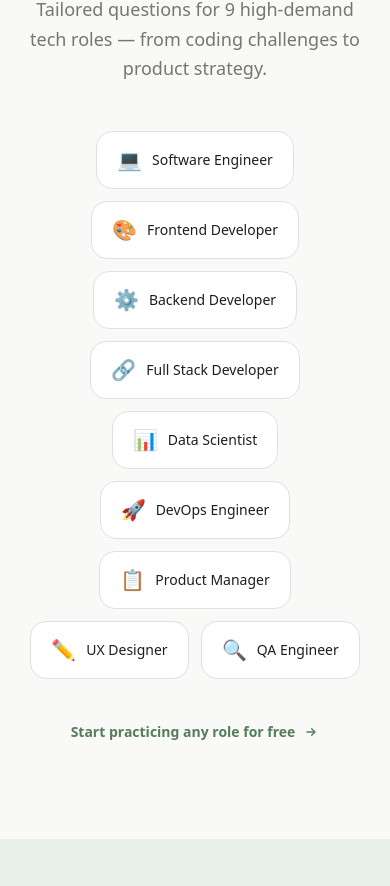
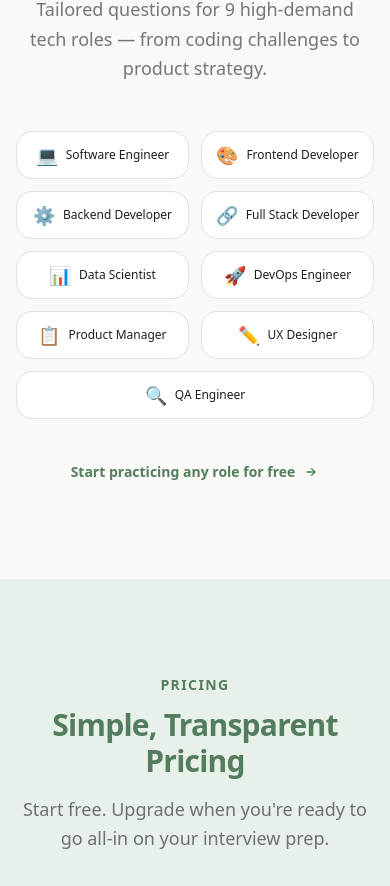
Before and after one commit to oshoup521/PrepMate, a React (Vite) app in the folder client/: page / in a window 390 px wide. Shown: the part 4935-5821 px from the top of the page. Built offline with nearby package versions, Linux system fonts and the light colour scheme; no server answers.

Commit message:
style(LandingPage): update roles display layout and improve text sizing for better responsiveness

```diff
--- a/client/src/components/LandingPage.jsx
+++ b/client/src/components/LandingPage.jsx
@@ -596,18 +596,18 @@ const LandingPage = () => {
 
           <div
             ref={rolesRef}
-            className="flex flex-wrap gap-3 justify-center"
+            className="grid grid-cols-2 sm:flex sm:flex-wrap sm:justify-center gap-3"
           >
             {ROLES.map((r, i) => (
               <div
                 key={r.label}
-                className={`flex items-center gap-2.5 bg-white dark:bg-dark-muted border border-light-border dark:border-dark-border rounded-2xl px-5 py-3.5 hover:border-forest dark:hover:border-sage hover:shadow-lg hover:-translate-y-0.5 transition-all duration-300 cursor-default ${
+                className={`flex items-center justify-center sm:justify-start gap-2 sm:gap-2.5 bg-white dark:bg-dark-muted border border-light-border dark:border-dark-border rounded-2xl px-3 sm:px-5 py-3.5 hover:border-forest dark:hover:border-sage hover:shadow-lg hover:-translate-y-0.5 transition-all duration-300 cursor-default last:col-span-2 sm:last:col-span-1 ${
                   rolesInView ? 'opacity-100 translate-y-0' : 'opacity-0 translate-y-6'
                 }`}
                 style={{ transitionDelay: `${i * 50}ms`, transitionProperty: 'opacity, transform, box-shadow, border-color' }}
               >
-                <span className="text-xl">{r.icon}</span>
-                <span className="font-medium text-sm">{r.label}</span>
+                <span className="text-lg sm:text-xl leading-none flex-shrink-0">{r.icon}</span>
+                <span className="font-medium text-xs sm:text-sm whitespace-nowrap">{r.label}</span>
               </div>
             ))}
           </div>
```
